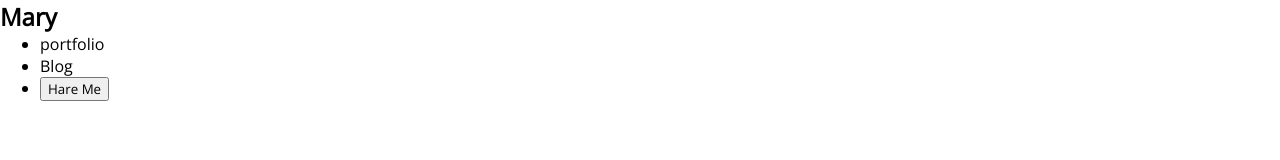
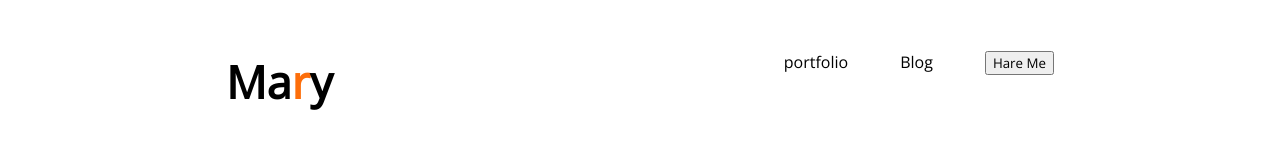
Before and after one commit to tanzidAn/first-cousrc-projact, a plain HTML site: page index.html in a window 1280 px wide. Drawn offline with nearby package versions, Linux system fonts and the light colour scheme.

Commit message:
first commit

```diff
--- a/index.html
+++ b/index.html
@@ -13,7 +13,7 @@
 <body>
     <header>
         <nav>
-            <h2>Ma<span>r</span>y</h2>
+            <h2 class="nav-title">Ma<span class="text-primary">r</span>y</h2>
             <ul>
                 <li>portfolio</li>
                 <li>Blog</li>
--- a/style/style.css
+++ b/style/style.css
@@ -2,3 +2,24 @@
     margin: 0;
     font-family: 'Open Sans', sans-serif;
 }
+/* hrader and navision style */
+nav{
+    display: flex;
+    justify-content: space-between;
+    margin: 51px 226px;
+}
+.nav-title{
+    font-weight: 800;
+    font-size: 45px;
+}
+nav ul{
+    display: flex;
+    margin-left: 52px;
+}
+nav li{
+    list-style: none;
+    margin-left: 52px;
+}
+.text-primary{
+    color: #FD6E0A;
+}
```
